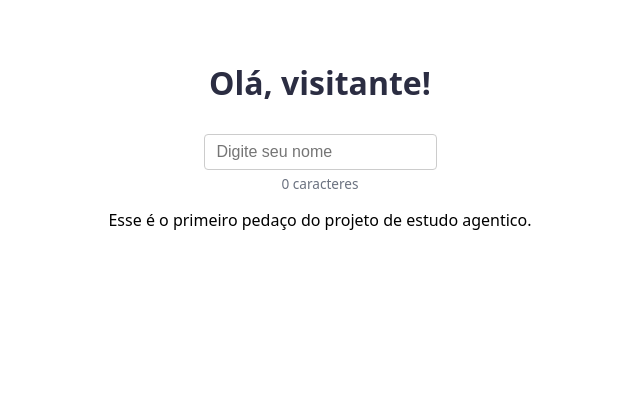
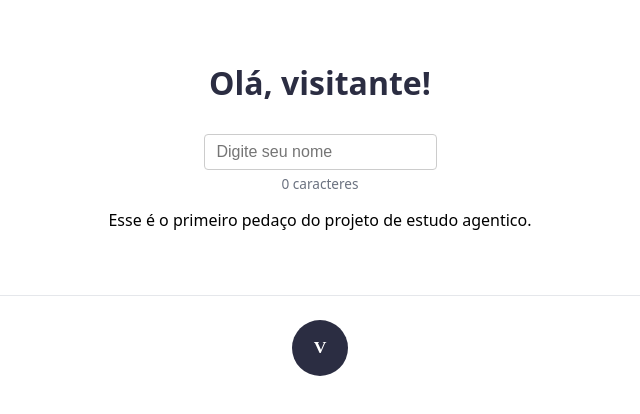
Before and after one commit to lucianopedesol/estudo-agentico, a React (Vite) app: page / in a window 1280 px wide. Shown: the top 414 px of the page, without its empty margins (320-960 px from the left). Built offline with nearby package versions, Linux system fonts and the light colour scheme.

Commit message:
feat(profile-panel): avatar com iniciais + estrutura base do painel
Implementa prds/painel-perfil-avatar-iniciais.md.

```diff
--- a/src/App.tsx
+++ b/src/App.tsx
@@ -1,7 +1,13 @@
 import { Greeting } from './features/greeting/Greeting'
+import { ProfilePanel } from './features/profile-panel/ProfilePanel'
 
 function App() {
-  return <Greeting />
+  return (
+    <>
+      <Greeting />
+      <ProfilePanel />
+    </>
+  )
 }
 
 export default App
--- /dev/null
+++ b/src/features/profile-panel/Avatar.styles.ts
@@ -0,0 +1,15 @@
+import styled from 'styled-components'
+
+export const AvatarCircle = styled.div`
+  width: 56px;
+  height: 56px;
+  border-radius: 50%;
+  background-color: #2b2d42;
+  color: white;
+  display: flex;
+  align-items: center;
+  justify-content: center;
+  font-weight: 600;
+  font-size: 1.1rem;
+  margin: 0 auto;
+`
--- /dev/null
+++ b/src/features/profile-panel/Avatar.tsx
@@ -0,0 +1,14 @@
+import { useAppContext } from '../../context/AppContext'
+import { AvatarCircle } from './Avatar.styles'
+
+function getInitials(name: string): string {
+  const words = name.trim().split(/\s+/).filter(Boolean)
+  if (words.length === 0) return ''
+  if (words.length === 1) return words[0][0].toUpperCase()
+  return (words[0][0] + words[words.length - 1][0]).toUpperCase()
+}
+
+export function Avatar() {
+  const { userName } = useAppContext()
+  return <AvatarCircle>{getInitials(userName)}</AvatarCircle>
+}
--- /dev/null
+++ b/src/features/profile-panel/Bio.tsx
@@ -0,0 +1,4 @@
+// Stub — lógica real entra em painel-perfil-bio-editavel.md
+export function Bio() {
+  return null
+}
--- /dev/null
+++ b/src/features/profile-panel/MemberSince.tsx
@@ -0,0 +1,4 @@
+// Stub — lógica real entra em painel-perfil-selo-membro-desde.md
+export function MemberSince() {
+  return null
+}
--- /dev/null
+++ b/src/features/profile-panel/ProfilePanel.styles.ts
@@ -0,0 +1,8 @@
+import styled from 'styled-components'
+
+export const ProfilePanelWrapper = styled.div`
+  padding: 1.5rem;
+  text-align: center;
+  border-top: 1px solid #e5e7eb;
+  margin-top: 1rem;
+`
--- /dev/null
+++ b/src/features/profile-panel/ProfilePanel.tsx
@@ -0,0 +1,14 @@
+import { Avatar } from './Avatar'
+import { Bio } from './Bio'
+import { MemberSince } from './MemberSince'
+import { ProfilePanelWrapper } from './ProfilePanel.styles'
+
+export function ProfilePanel() {
+  return (
+    <ProfilePanelWrapper>
+      <Avatar />
+      <Bio />
+      <MemberSince />
+    </ProfilePanelWrapper>
+  )
+}
```
Also changed, not shown: 2 other files (tests, documents, lock files or other folders).
